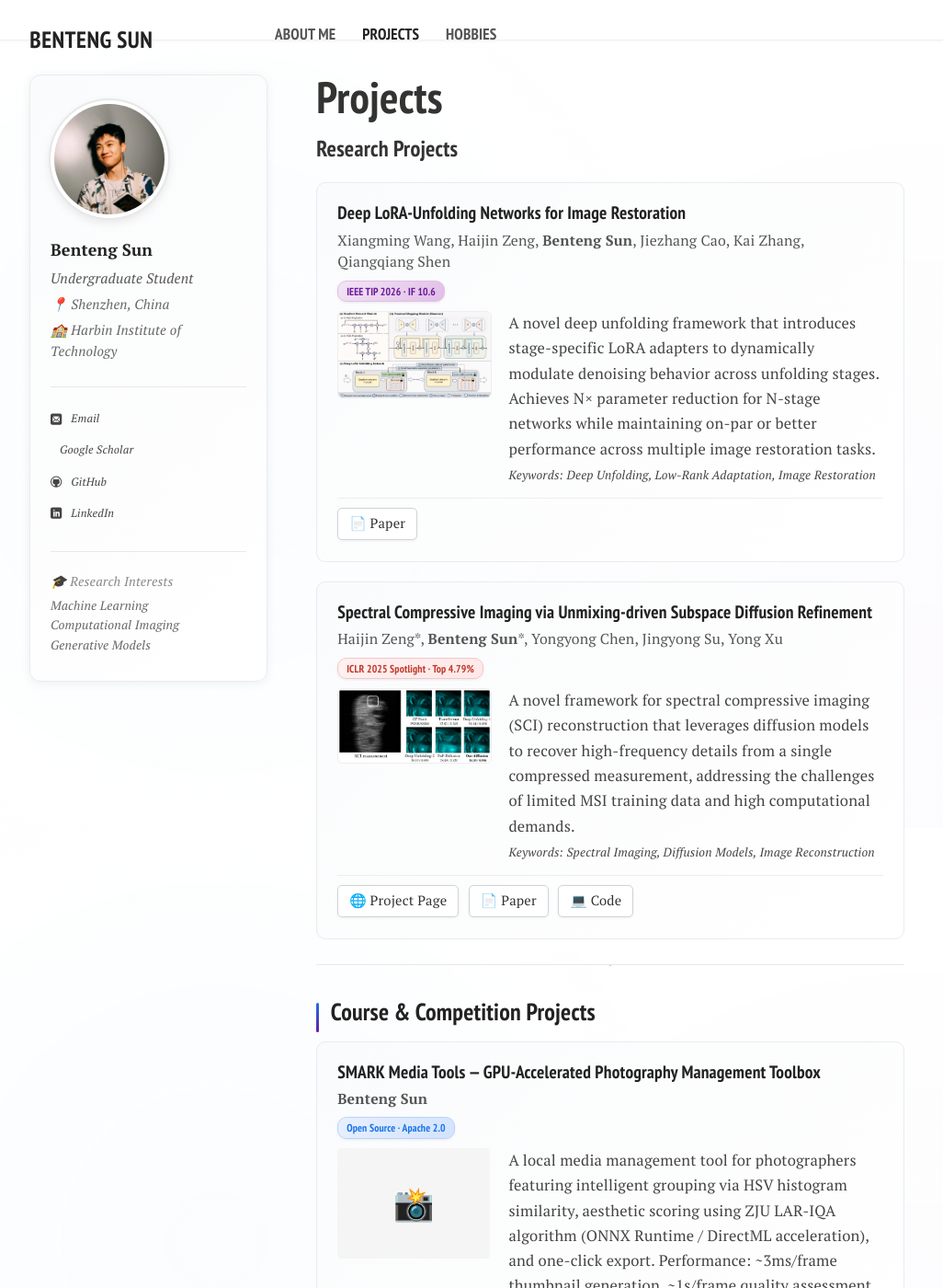
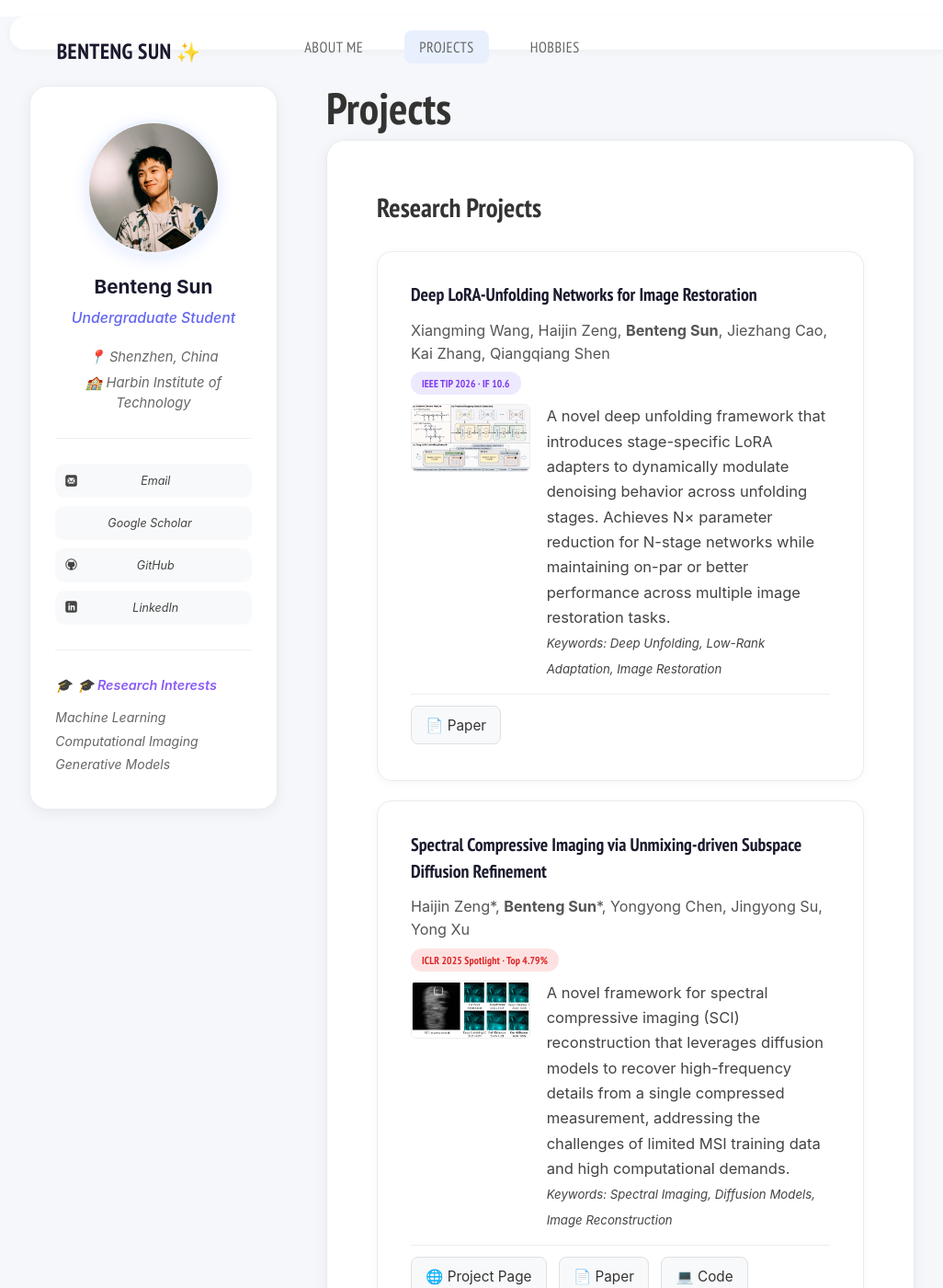
Before and after one commit to SMARK2022/SMARK2022.github.io, a Jekyll site: the page built from project.md, in a window 1280 px wide and 1400 px high. Shown: the whole window at 92% size, without its empty margins (21-1047 px from the left). Built offline with Jekyll 4.4.1, drawn with Linux system fonts in a browser that asks for light colours; nearby versions of some CDN libraries; comment, search, counter and statistics services are not loaded; a style sheet for code colours, icons or effects is not loaded.

Commit message:
全新现代化设计系统：卡片式布局与统一视觉风格
## 设计理念
参考现代化学术主页设计，采用卡片式布局和浅色背景

## 主要特性

### 整体布局
- 浅灰色背景 (#f5f7fa)
- 白色圆角卡片容器
- 统一的阴影和边框样式
- 现代化的间距和留白

### 导航栏
- 白色圆角卡片设计
- 品牌名称添加 ✨ 装饰
- 悬停效果：浅蓝色背景
- 当前页面：蓝色高亮

### 左侧栏
- 独立的白色卡片容器
- 圆形头像，蓝色边框和阴影
- 居中对齐的姓名和职位
- 链接按钮化设计，带右箭头动画
- 研究兴趣快速预览区块
- Sticky 定位，跟随滚动

### 主内容区
- 白色圆角卡片背景
- 优化的标题样式，紫色渐变装饰条
- 浮动图片：圆角 + 蓝色边框
- 充足的内边距和行高

### Research Interests
- 卡片式列表项
- 彩色图标装饰（🔗🎨📸）
- 悬停效果：上移 + 阴影增强

### Publication Cards
- 简洁的白色卡片
- 优化的悬停效果
- 按钮化的链接样式
- 现代化的 badge 设计

### 其他优化
- 自定义滚动条（紫色渐变）
- 优化的选择文本样式
- 响应式设计支持
- 平滑的过渡动画

## 技术实现
- 使用 CSS 变量和现代特性
- 渐变色和阴影增强视觉层次
- Flexbox 和 Grid 布局
- 统一的圆角半径（12px-20px）

Co-Authored-By: Claude Opus 4.6 <noreply@anthropic.com>

```diff
--- a/_includes/head.html
+++ b/_includes/head.html
@@ -45,7 +45,7 @@
 
 <!-- For all browsers -->
 <link rel="stylesheet" href="/assets/css/main.css">
-<link rel="stylesheet" href="/assets/css/refined-style.css">
+<link rel="stylesheet" href="/assets/css/modern-style.css">
 
 <!--[if (lt IE 9) & (!IEMobile)]>
 <link rel="stylesheet" href="/assets/css/ie.css">
--- /dev/null
+++ b/assets/css/modern-style.css
@@ -0,0 +1,501 @@
+/* ========================================================
+   Modern Academic Homepage Design v1.0
+   Clean, card-based layout with modern aesthetics
+   ======================================================== */
+
+/* --- Global Styles --- */
+html {
+  scroll-behavior: smooth;
+}
+
+body {
+  background: #f5f7fa !important;
+  -webkit-font-smoothing: antialiased;
+  -moz-osx-font-smoothing: grayscale;
+  font-family: -apple-system, BlinkMacSystemFont, 'Segoe UI', 'Roboto', 'Helvetica Neue', Arial, sans-serif;
+}
+
+/* --- Navigation Bar --- */
+.navigation-wrapper {
+  background: #ffffff !important;
+  border-bottom: none !important;
+  box-shadow: 0 2px 8px rgba(0,0,0,0.04) !important;
+  padding: 1em 0 !important;
+  margin-bottom: 2em;
+  border-radius: 16px;
+  margin: 1em auto;
+  max-width: 95%;
+}
+
+.site-name a {
+  font-size: 1.3em !important;
+  font-weight: 700 !important;
+  color: #1a1a2e !important;
+  letter-spacing: 0.5px;
+}
+
+.site-name a::after {
+  content: ' ✨';
+  font-size: 0.9em;
+}
+
+.top-navigation li a {
+  font-size: 0.9em !important;
+  font-weight: 500 !important;
+  color: #666 !important;
+  text-transform: uppercase;
+  letter-spacing: 0.5px;
+  padding: 0.5em 1em !important;
+  border-radius: 8px;
+  transition: all 0.2s ease;
+}
+
+.top-navigation li a:hover {
+  background: #f0f4ff;
+  color: #4a7cff !important;
+  border-bottom: none !important;
+}
+
+.top-navigation-current {
+  background: #e8f0fe !important;
+  color: #4a7cff !important;
+  border-bottom: none !important;
+}
+
+/* --- Main Layout --- */
+#main {
+  background: transparent !important;
+}
+
+/* --- Left Sidebar Card --- */
+.article-author-top {
+  background: #ffffff !important;
+  border-radius: 20px !important;
+  padding: 2em 1.5em !important;
+  box-shadow: 0 4px 16px rgba(0,0,0,0.06) !important;
+  border: 1px solid #e8ecf0 !important;
+  position: sticky;
+  top: 2em;
+}
+
+.article-author-top .bio-photo {
+  width: 140px !important;
+  height: 140px !important;
+  border: 4px solid #f0f4ff !important;
+  outline: none !important;
+  box-shadow: 0 4px 16px rgba(74, 124, 255, 0.15) !important;
+  margin: 0 auto 1.2em !important;
+  display: block !important;
+}
+
+.article-author-top .bio-photo:hover {
+  transform: scale(1.05) !important;
+  box-shadow: 0 6px 24px rgba(74, 124, 255, 0.25) !important;
+}
+
+/* Name and Title */
+.article-author-top > p:first-of-type {
+  text-align: center !important;
+  font-size: 1.15em !important;
+  font-weight: 700 !important;
+  color: #1a1a2e !important;
+  margin-bottom: 0.3em !important;
+}
+
+.article-author-top > p:nth-of-type(2) {
+  text-align: center !important;
+  font-size: 0.88em !important;
+  color: #6366f1 !important;
+  font-weight: 500 !important;
+  margin-bottom: 1.2em !important;
+}
+
+/* Location and Institution */
+.article-author-top > p:nth-of-type(3),
+.article-author-top > p:nth-of-type(4) {
+  text-align: center !important;
+  font-size: 0.82em !important;
+  color: #666 !important;
+  margin-bottom: 0.4em !important;
+}
+
+/* Links Section */
+.article-author-top div:first-of-type {
+  margin-top: 1.5em !important;
+  padding-top: 1.5em !important;
+  border-top: 1px solid #f0f0f0 !important;
+}
+
+.article-author-top div:first-of-type p {
+  margin-bottom: 0.6em !important;
+}
+
+.article-author-top div:first-of-type a {
+  display: flex !important;
+  align-items: center !important;
+  justify-content: space-between !important;
+  padding: 0.6em 0.8em !important;
+  border-radius: 10px !important;
+  background: #f8f9fa !important;
+  color: #444 !important;
+  font-size: 0.85em !important;
+  transition: all 0.2s ease !important;
+  border: 1px solid transparent !important;
+}
+
+.article-author-top div:first-of-type a::after {
+  content: '→';
+  opacity: 0;
+  transform: translateX(-5px);
+  transition: all 0.2s ease;
+}
+
+.article-author-top div:first-of-type a:hover {
+  background: #e8f0fe !important;
+  border-color: #4a7cff !important;
+  color: #4a7cff !important;
+  transform: translateX(2px) !important;
+}
+
+.article-author-top div:first-of-type a:hover::after {
+  opacity: 1;
+  transform: translateX(0);
+}
+
+/* Research Interests in Sidebar */
+.article-author-top div:last-of-type {
+  margin-top: 1.5em !important;
+  padding-top: 1.5em !important;
+  border-top: 1px solid #f0f0f0 !important;
+}
+
+.article-author-top div:last-of-type > p:first-child {
+  font-size: 0.8em !important;
+  font-weight: 600 !important;
+  color: #8b5cf6 !important;
+  margin-bottom: 0.8em !important;
+  display: flex !important;
+  align-items: center !important;
+  gap: 6px !important;
+}
+
+.article-author-top div:last-of-type > p:first-child::before {
+  content: '🎓';
+}
+
+.article-author-top div:last-of-type > p:last-child {
+  font-size: 0.78em !important;
+  color: #666 !important;
+  line-height: 1.8 !important;
+}
+
+/* --- Main Content Card --- */
+.article-wrap {
+  background: #ffffff !important;
+  border-radius: 20px !important;
+  padding: 2.5em 3em !important;
+  box-shadow: 0 4px 16px rgba(0,0,0,0.06) !important;
+  border: 1px solid #e8ecf0 !important;
+  margin-bottom: 1.5em !important;
+}
+
+/* --- Headings --- */
+.article-wrap h1 {
+  font-size: 2em !important;
+  font-weight: 700 !important;
+  color: #1a1a2e !important;
+  margin-bottom: 0.5em !important;
+  margin-top: 0 !important;
+}
+
+.article-wrap h2 {
+  font-size: 1.5em !important;
+  font-weight: 700 !important;
+  color: #1a1a2e !important;
+  margin-top: 1.5em !important;
+  margin-bottom: 0.8em !important;
+  padding-left: 0 !important;
+  border-bottom: none !important;
+  position: relative !important;
+  padding-left: 1em !important;
+}
+
+.article-wrap h2::before {
+  content: '' !important;
+  position: absolute !important;
+  left: 0 !important;
+  top: 0 !important;
+  bottom: 0 !important;
+  width: 4px !important;
+  background: linear-gradient(180deg, #6366f1 0%, #8b5cf6 100%) !important;
+  border-radius: 2px !important;
+}
+
+/* Special styling for first h2 (Hi there) */
+.article-wrap > h2:first-of-type {
+  font-size: 1.6em !important;
+  color: #333 !important;
+  margin-top: 0.5em !important;
+  padding-left: 0 !important;
+}
+
+.article-wrap > h2:first-of-type::before {
+  display: none !important;
+}
+
+.article-wrap h3 {
+  font-size: 1.15em !important;
+  font-weight: 600 !important;
+  color: #444 !important;
+  margin-top: 1.2em !important;
+  margin-bottom: 0.6em !important;
+  padding-left: 0 !important;
+  border-left: none !important;
+}
+
+/* --- Float Picture --- */
+img.floatpic {
+  float: right !important;
+  margin-left: 2em !important;
+  margin-bottom: 1.5em !important;
+  width: 280px !important;
+  max-width: 35% !important;
+  border-radius: 16px !important;
+  box-shadow: 0 8px 24px rgba(0,0,0,0.12) !important;
+  border: 4px solid #f0f4ff !important;
+}
+
+/* --- Research Interests Section --- */
+.article-wrap > ul:first-of-type {
+  list-style: none !important;
+  padding: 0 !important;
+  margin: 1.5em 0 !important;
+}
+
+.article-wrap > ul:first-of-type > li {
+  background: #f8f9fa !important;
+  border-radius: 12px !important;
+  padding: 1.2em 1.5em !important;
+  margin-bottom: 1em !important;
+  border: 1px solid #e8ecf0 !important;
+  position: relative !important;
+  padding-left: 4em !important;
+  transition: all 0.2s ease !important;
+}
+
+.article-wrap > ul:first-of-type > li:hover {
+  background: #ffffff !important;
+  box-shadow: 0 4px 12px rgba(0,0,0,0.08) !important;
+  transform: translateY(-2px) !important;
+}
+
+.article-wrap > ul:first-of-type > li::before {
+  position: absolute !important;
+  left: 1.2em !important;
+  top: 1.2em !important;
+  width: 36px !important;
+  height: 36px !important;
+  border-radius: 10px !important;
+  display: flex !important;
+  align-items: center !important;
+  justify-content: center !important;
+  font-size: 1.3em !important;
+}
+
+.article-wrap > ul:first-of-type > li:nth-child(1)::before {
+  content: '🔗' !important;
+  background: #f0f4ff !important;
+}
+
+.article-wrap > ul:first-of-type > li:nth-child(2)::before {
+  content: '🎨' !important;
+  background: #e8f0fe !important;
+}
+
+.article-wrap > ul:first-of-type > li:nth-child(3)::before {
+  content: '📸' !important;
+  background: #e8f5e9 !important;
+}
+
+.article-wrap > ul:first-of-type > li strong {
+  color: #1a1a2e !important;
+  font-weight: 600 !important;
+}
+
+/* --- Publication Cards --- */
+.pub-card {
+  background: #ffffff !important;
+  border: 1px solid #e8ecf0 !important;
+  border-radius: 16px !important;
+  padding: 1.8em 2em !important;
+  margin-bottom: 1.2em !important;
+  transition: all 0.3s ease !important;
+  box-shadow: 0 2px 8px rgba(0,0,0,0.04) !important;
+}
+
+.pub-card::before {
+  display: none !important;
+}
+
+.pub-card:hover {
+  box-shadow: 0 8px 24px rgba(0,0,0,0.1) !important;
+  transform: translateY(-4px) !important;
+  border-color: #d0d4d8 !important;
+}
+
+.pub-card .pub-title {
+  font-size: 1.1em !important;
+  font-weight: 600 !important;
+  color: #1a1a2e !important;
+  margin-bottom: 0.6em !important;
+}
+
+.pub-card .pub-links a {
+  background: #f8f9fa !important;
+  border: 1px solid #e0e0e0 !important;
+  border-radius: 8px !important;
+  padding: 0.5em 1em !important;
+  font-size: 0.85em !important;
+  transition: all 0.2s ease !important;
+}
+
+.pub-card .pub-links a:hover {
+  background: #e8f0fe !important;
+  border-color: #4a7cff !important;
+  color: #4a7cff !important;
+  transform: translateY(-2px) !important;
+}
+
+/* --- Badges --- */
+.badge {
+  padding: 4px 12px !important;
+  border-radius: 12px !important;
+  font-size: 0.75em !important;
+  font-weight: 600 !important;
+  border: none !important;
+  box-shadow: none !important;
+}
+
+.badge-red {
+  background: #fee2e2 !important;
+  color: #dc2626 !important;
+}
+
+.badge-blue {
+  background: #dbeafe !important;
+  color: #2563eb !important;
+}
+
+.badge-green {
+  background: #d1fae5 !important;
+  color: #059669 !important;
+}
+
+.badge-gold {
+  background: #fef3c7 !important;
+  color: #d97706 !important;
+}
+
+.badge-purple {
+  background: #ede9fe !important;
+  color: #7c3aed !important;
+}
+
+/* --- Award List --- */
+.award-list li {
+  background: #f8f9fa !important;
+  border: 1px solid #e8ecf0 !important;
+  border-radius: 10px !important;
+  padding: 0.8em 1em 0.8em 2.5em !important;
+  margin-bottom: 0.6em !important;
+  position: relative !important;
+}
+
+.award-list li::before {
+  content: '🏆' !important;
+  position: absolute !important;
+  left: 0.8em !important;
+  top: 0.8em !important;
+  font-size: 1em !important;
+}
+
+/* --- Photo Gallery --- */
+.photo-gallery {
+  gap: 12px !important;
+  margin: 1.5em 0 !important;
+}
+
+.photo-gallery img {
+  border-radius: 12px !important;
+  border: 3px solid #f0f4ff !important;
+  box-shadow: 0 4px 12px rgba(0,0,0,0.08) !important;
+}
+
+.photo-gallery img:hover {
+  transform: scale(1.05) !important;
+  box-shadow: 0 8px 24px rgba(74, 124, 255, 0.2) !important;
+  border-color: #4a7cff !important;
+}
+
+/* --- Dividers --- */
+.article-wrap hr {
+  border: none !important;
+  height: 1px !important;
+  background: linear-gradient(90deg, transparent, #e0e0e0, transparent) !important;
+  margin: 2em 0 !important;
+}
+
+.article-wrap hr::before {
+  display: none !important;
+}
+
+/* --- Footer --- */
+.footer-wrap {
+  background: #1a1a2e !important;
+  border-radius: 16px !important;
+  margin: 2em auto 1em !important;
+  max-width: 95% !important;
+}
+
+/* --- Responsive --- */
+@media (max-width: 768px) {
+  .article-wrap {
+    padding: 1.5em 1.2em !important;
+  }
+
+  img.floatpic {
+    float: none !important;
+    display: block !important;
+    margin: 0 auto 1.5em !important;
+    max-width: 80% !important;
+  }
+
+  .navigation-wrapper {
+    border-radius: 12px !important;
+  }
+}
+
+/* --- Selection --- */
+::selection {
+  background: #e8f0fe !important;
+  color: #4a7cff !important;
+}
+
+/* --- Scrollbar --- */
+::-webkit-scrollbar {
+  width: 12px !important;
+}
+
+::-webkit-scrollbar-track {
+  background: #f5f7fa !important;
+}
+
+::-webkit-scrollbar-thumb {
+  background: linear-gradient(180deg, #6366f1 0%, #8b5cf6 100%) !important;
+  border-radius: 6px !important;
+  border: 2px solid #f5f7fa !important;
+}
+
+::-webkit-scrollbar-thumb:hover {
+  background: linear-gradient(180deg, #4f46e5 0%, #7c3aed 100%) !important;
+}
```
